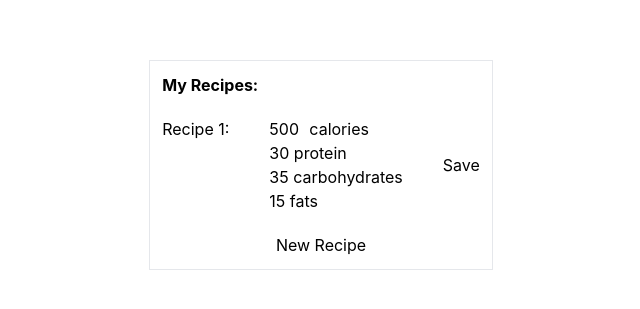
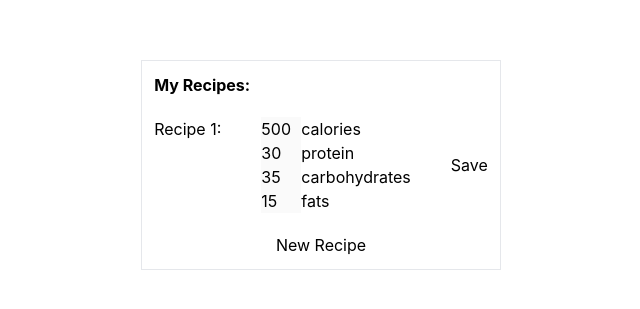
Before and after one commit to Luke0328/tomo-macro, a React (Create React App) app in the folder client/: page /MyRecipes in a window 1280 px wide. Shown: the part 235-544 px from the top of the page, without its empty margins (319-959 px from the left). Built offline with nearby package versions, Linux system fonts and the light colour scheme.

Commit message:
implement front end editing of recipes and underlying state

```diff
--- a/client/src/MyRecipesMenu.tsx
+++ b/client/src/MyRecipesMenu.tsx
@@ -1,18 +1,28 @@
 import { FC, useState, useEffect } from "react";
 
 interface IRecipeBlock {
-    recipeName?: string,
+    recipeName: string,
     calories?: number,
     protein?: number,
     carbs?: number,
     fats?: number,
+    isEditing: boolean,
+    handleRecipeChange: (recipeName:string, field: string, newValue: string) => void,
+}
+
+interface IMacroRow {
+    labelName: string,
+    value?: number,
+    recipeName: string
+    isEditing: boolean,
+    handleRecipeChange: (recipeName:string, field: string, newValue: string) => void,
 }
 
 const MyRecipesMenu:FC<any> = () => {
 
     const [recipes, setRecipes] = useState<Array<IRecipeBlock>>([]);
 
-    // for testing
+    // get initial data
     useEffect( () =>
         setRecipes([
             {
@@ -21,11 +31,13 @@ const MyRecipesMenu:FC<any> = () => {
                 protein: 30,
                 carbs: 35,
                 fats: 15,
+                isEditing: false,
+                handleRecipeChange: handleRecipeChange,
             }
         ]
     ), []);
 
-    // turn list of objects to RecipeBlock components to display
+    // turn list of objects to RecipeBlock components to render
     const convertToRecipeBlocks = () => recipes.map(recipe =>
         <RecipeBlock
             recipeName={recipe.recipeName}
@@ -33,6 +45,8 @@ const MyRecipesMenu:FC<any> = () => {
             protein={recipe.protein}
             carbs={recipe.carbs}
             fats={recipe.fats}
+            isEditing={recipe.isEditing}
+            handleRecipeChange= {handleRecipeChange}
         />
     );
 
@@ -47,10 +61,48 @@ const MyRecipesMenu:FC<any> = () => {
                 protein: 0,
                 carbs: 0,
                 fats: 0,
+                isEditing: true,
+                handleRecipeChange: handleRecipeChange,
             }
         ]
+        setRecipes(newRecipes);
+        recipeBlockList = convertToRecipeBlocks();
+    }
 
-        setRecipes(newRecipes);
+    function handleRecipeChange(recipeName:string, field: string, newValue: string) {
+
+        console.log(newValue);
+        let newValueInt = 0;
+        if(newValue !== "") {
+            newValueInt = parseInt(newValue);
+            if (Number.isNaN(newValueInt)) {
+                return;
+            }
+        }
+
+        let recipeNum: number = -1;
+        for (let i = 0; i < recipes.length; i++) {
+            if(recipes[i].recipeName === recipeName) {
+                recipeNum = i;
+                break;
+            }
+        }
+
+        // create new updated recipe
+        const newRecipe = {
+            recipeName: recipes[recipeNum].recipeName,
+            calories: field === "calories" ? newValueInt: recipes[recipeNum].calories,
+            protein: field === "protein" ? newValueInt: recipes[recipeNum].protein,
+            carbs: field === "carbohydrates" ? newValueInt: recipes[recipeNum].carbs,
+            fats: field === "fats" ? newValueInt: recipes[recipeNum].fats,
+            isEditing: true,
+            handleRecipeChange: handleRecipeChange,
+        }
+
+        // update state with new recipe
+        let recipesToEdit = [...recipes];
+        recipesToEdit[recipeNum] = newRecipe;
+        setRecipes(recipesToEdit);
         recipeBlockList = convertToRecipeBlocks();
     }
 
@@ -65,7 +117,8 @@ const MyRecipesMenu:FC<any> = () => {
     );
 }
 
-const RecipeBlock:FC<IRecipeBlock> = ({ recipeName, calories, protein, carbs, fats }) => {
+const RecipeBlock:FC<IRecipeBlock> = ({ recipeName, calories, protein, carbs, fats, isEditing, handleRecipeChange }) => {
+
     return(
         <div className="flex gap-10">
             <div>
@@ -73,20 +126,42 @@ const RecipeBlock:FC<IRecipeBlock> = ({ recipeName, calories, protein, carbs, fa
             </div>
 
             <ul>
-                <li>
-                    <label>
-                        <input type="text" value={calories} className="w-10"/>
-                        calories
-                    </label>
+                <li key="0">
+                    <MacroRow
+                        labelName="calories"
+                        value={calories}
+                        isEditing={isEditing}
+                        recipeName={recipeName}
+                        handleRecipeChange={handleRecipeChange}
+                    />
                 </li>
-                <li>
-                    {protein} protein
+                <li key="1">
+                    <MacroRow
+                        labelName="protein"
+                        value={protein}
+                        isEditing={isEditing}
+                        recipeName={recipeName}
+                        handleRecipeChange={handleRecipeChange}
+                    />
                 </li>
-                <li>
-                    {carbs} carbohydrates
+                <li key="2">
+                    <MacroRow
+                        labelName="carbohydrates"
+                        value={carbs}
+                        isEditing={isEditing}
+                        recipeName={recipeName}
+                        handleRecipeChange={handleRecipeChange}
+
+                    />
                 </li>
-                <li>
-                    {fats} fats
+                <li key="3">
+                    <MacroRow
+                        labelName="fats"
+                        value={fats}
+                        isEditing={isEditing}
+                        recipeName={recipeName}
+                        handleRecipeChange={handleRecipeChange}
+                    />
                 </li>
             </ul>
 
@@ -95,4 +170,31 @@ const RecipeBlock:FC<IRecipeBlock> = ({ recipeName, calories, protein, carbs, fa
     );
 }
 
+const MacroRow:FC<IMacroRow> = ({ labelName, value, recipeName, isEditing, handleRecipeChange }) => {
+    if(isEditing) {
+        return (
+            <label>
+                <input
+                    type="text"
+                    value={value}
+                    className="w-10"
+                    onChange={(e) => {handleRecipeChange(recipeName, labelName, e.target.value)}}
+                />
+                {labelName}
+            </label>
+        );
+    }
+    return (
+        <label>
+            <input
+                type="text"
+                value={value}
+                className="w-10"
+                disabled={true}
+            />
+            {labelName}
+        </label>
+    );
+}
+
 export default MyRecipesMenu;
```
